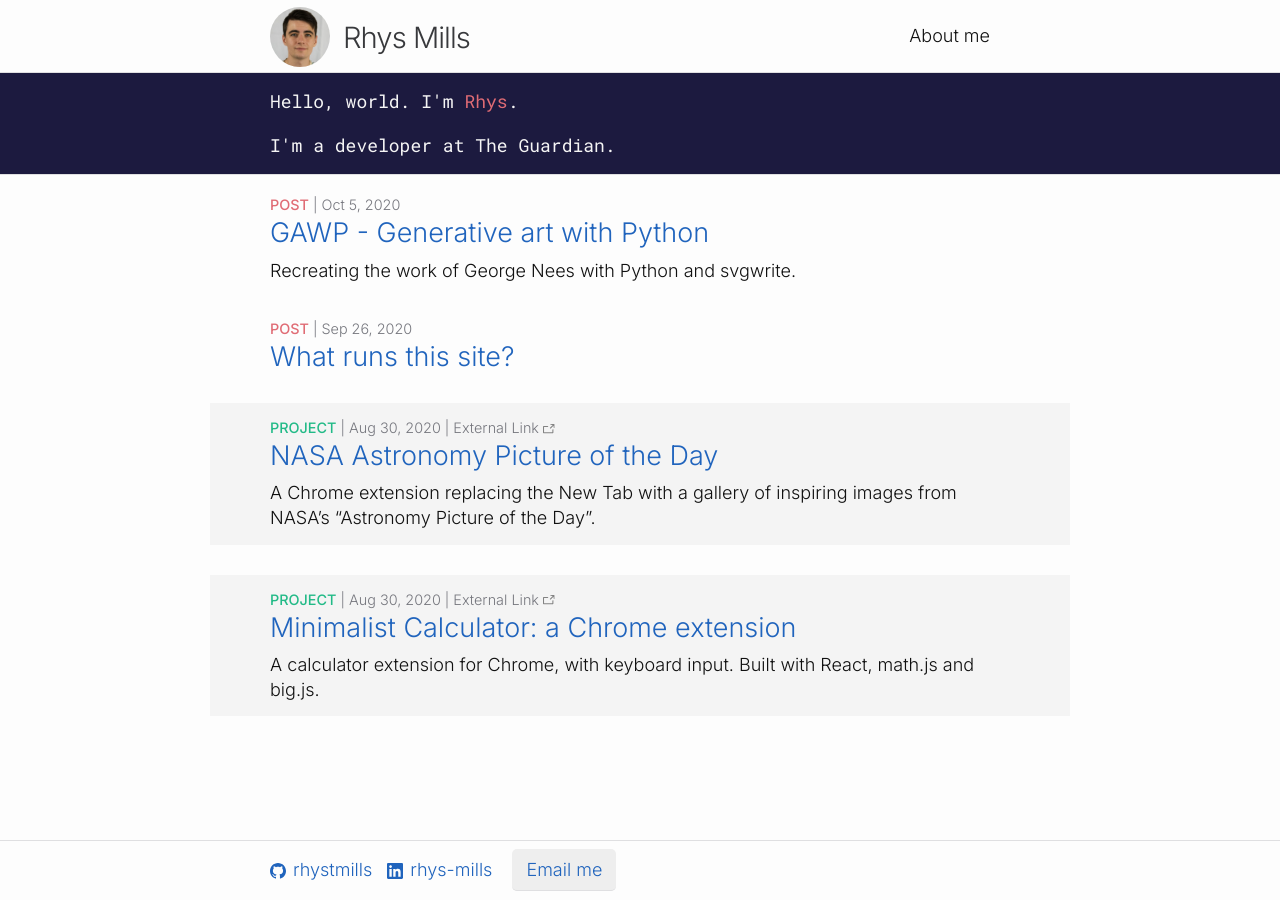
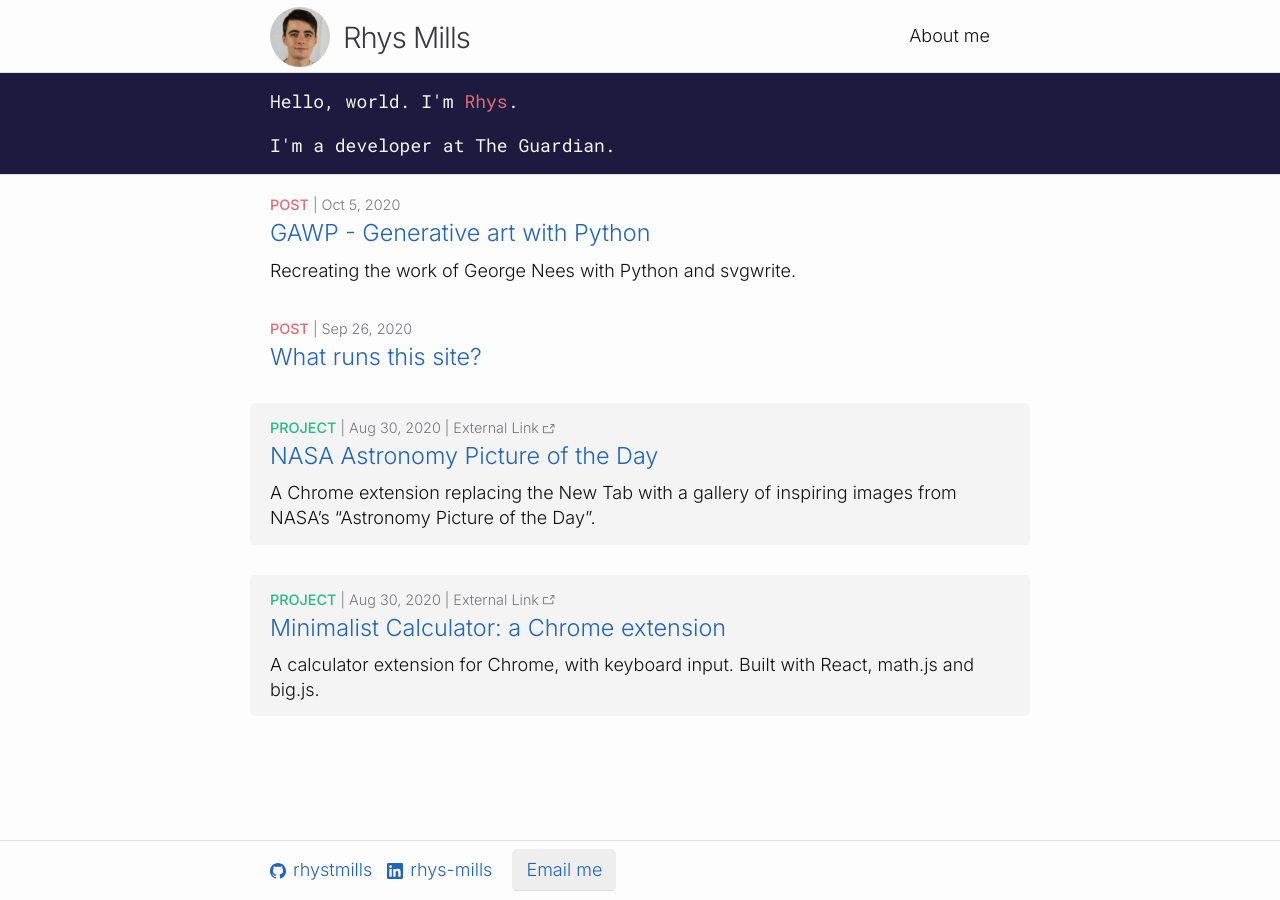
Before and after one commit to rhystmills/rhystmills.github.io, a Jekyll site: the page built from docs/index.md, in a window 1280 px wide. Built offline with Jekyll 4.4.1, drawn with Linux system fonts in a browser that asks for light colours.

Commit message:
Update to link styles on front page

```diff
--- a/docs/_sass/minima/_base.scss
+++ b/docs/_sass/minima/_base.scss
@@ -321,8 +321,8 @@ table {
 
  .link-post {
   background-color: #f4f4f4;
-  padding: 10px 60px 14px 60px;
-  margin: 10px -60px 10px -60px;
+  padding: 10px 20px 14px 20px;
+  margin: 10px -20px 10px -20px;
   margin-bottom: 10px;
   > h3 {
     margin-bottom: 8px;
@@ -331,6 +331,7 @@ table {
   > p {
     line-height: 1.4 * $base-font-size;
   }
+  border-radius: 5px;
  }
 
  .standard-post {
--- a/docs/_sass/minima/_layout.scss
+++ b/docs/_sass/minima/_layout.scss
@@ -297,8 +297,9 @@ html, body {
 }
 
 .post-link {
+  font-weight: 300;
   display: block;
-  @include relative-font-size(1.5);
+  @include relative-font-size(1.3);
 }
 
 
```
